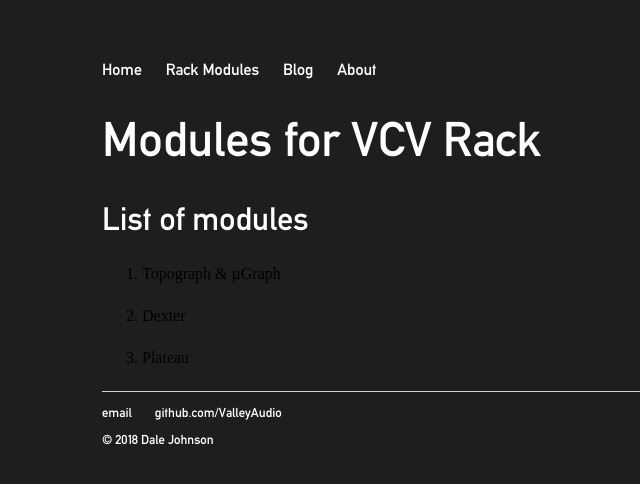
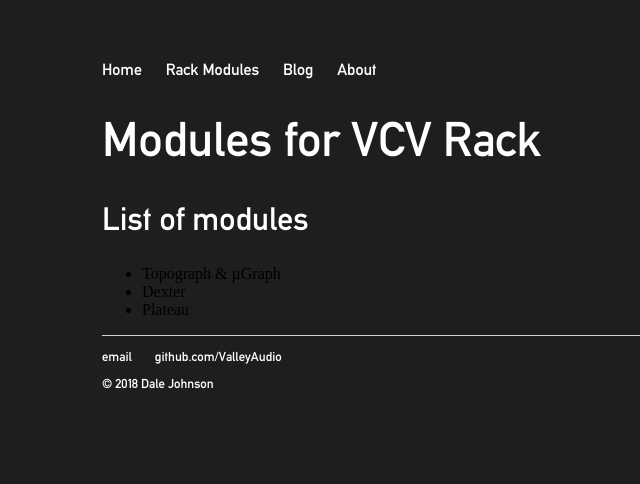
Before and after one commit to ValleyAudio/ValleyAudio.github.io, a Jekyll site: the page built from rack/index.html, in a window 1280 px wide. Shown: the top 484 px of the page, without its empty margins (90-730 px from the left). Built offline with Jekyll 4.4.1, drawn with Linux system fonts in a browser that asks for light colours.

Commit message:
Ammended style sheet

```diff
--- a/css/main.css
+++ b/css/main.css
@@ -45,7 +45,7 @@
     font-family:'alteDin', 'Helvetica', 'Arial', 'Sans-Serif';
     color: #FFFFFF;
 }
-p, p li {
+p {
     font-size: 1.5em;
     font-family:'alteDin', 'Helvetica', 'Arial', 'Sans-Serif';
     line-height: 1.4em;
--- a/rack/index.html
+++ b/rack/index.html
@@ -5,9 +5,9 @@
 <div class="about">
     <h1>Modules for VCV Rack</h1>
     <h2>List of modules</h2>
-    <ol>
-        <p><li>Topograph & µGraph</li></p>
-        <p><li>Dexter</li></p>
-        <p><li>Plateau</li></p>
-    </ol>
+    <ul>
+        <li>Topograph & µGraph</li>
+        <li>Dexter</li>
+        <li>Plateau</li>
+    </ul>
 </div><!-- /.about -->
```
